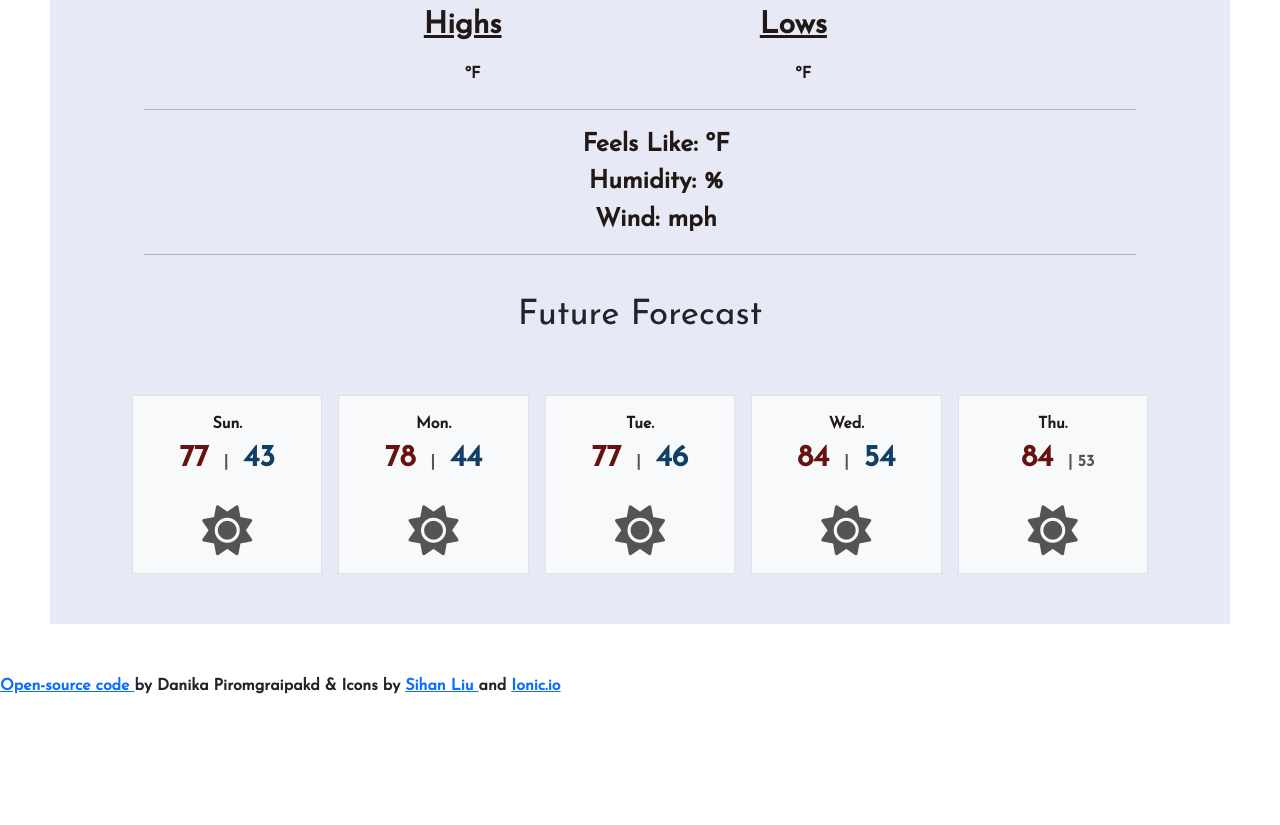
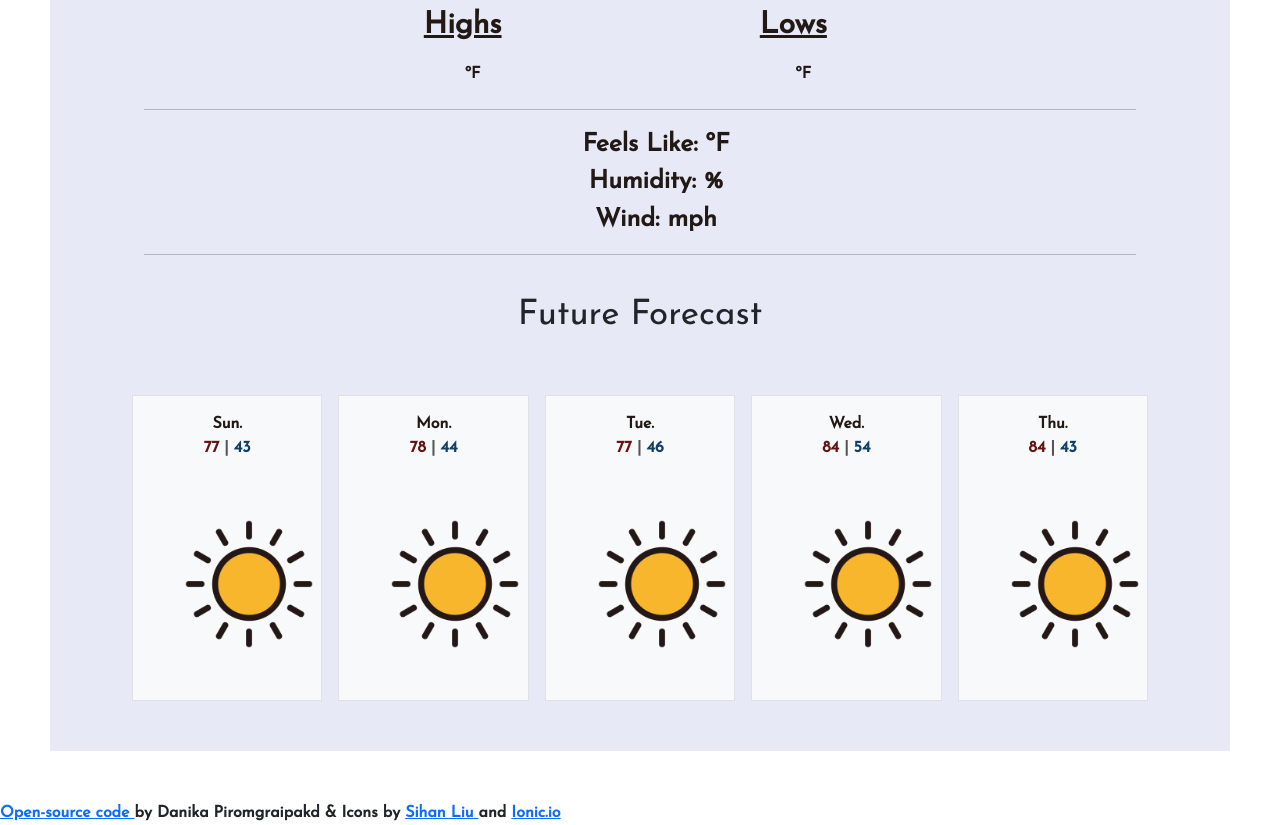
Before and after one commit to 4CCELA/weather-project, a plain HTML site: page index.html in a window 1280 px wide. Shown: the part 614-1439 px from the top of the page. Before the commit the page ends 1312 px from the top, so only its background shows below. Drawn offline with nearby package versions, Linux system fonts and the light colour scheme; no server answers.

Commit message:
Add CSS to highs and lows

```diff
--- a/index.html
+++ b/index.html
@@ -89,36 +89,37 @@
                 <div class="col">
                   <div class="p-3 border bg-light">
                     <span class="days">Sun.</span><br />
-                    <span class="high-temp" id="high-temp">77</span> | <span class="low-temp" id="low-temp">43</span><br /><br />
-                    <i class="fas fa-sun weather-icon"></i>
+                    <span class="high-temps" id="high-temps">77</span> | <span class="low-temps" id="low-temps">43</span><br /><br />
+                    <img src="icons/01d.png" id="icon"/>
                   </div>
                 </div>
                 <div class="col">
                   <div class="p-3 border bg-light">
                     <span class="days">Mon.</span><br />
-                    <span class="high-temp" id="high-temp">78</span> | <span class="low-temp" id="low-temp">44</span><br /><br />
-                    <i class="fas fa-sun weather-icon"></i>
+                    <span class="high-temps" id="high-temps">78</span> | <span class="low-temps" id="low-temps">44</span><br /><br />
+                    <img src="icons/01d.png" id="icon"/>
                   </div>
                 </div>
                 <div class="col">
                   <div class="p-3 border bg-light">
                     <span class="days">Tue.</span><br />
-                    <span class="high-temp" id="high-temp">77</span> | <span class="low-temp" id="low-temp">46</span><br /><br />
-                    <i class="fas fa-sun weather-icon"></i>
+                    <span class="high-temps" id="high-temps">77</span> | <span class="low-temps" id="low-temps">46</span><br /><br />
+                    <img src="icons/01d.png" id="icon"/>
                   </div>
                 </div>
                 <div class="col">
                   <div class="p-3 border bg-light">
                     <span class="days">Wed.</span><br />
-                    <span class="high-temp" id="high-temp">84</span> | <span class="low-temp" id="low-temp">54</span> <br /><br />
-                    <i class="fas fa-sun weather-icon"></i>
+                    <span class="high-temps" id="high-temps">84</span> | <span class="low-temps" id="low-temps">54</span> <br /><br />
+                    <img src="icons/01d.png" id="icon"/>
                   </div>
                 </div>
                 <div class="col">
                   <div class="p-3 border bg-light">
                     <span class="days">Thu.</span><br />
-                    <span class="high-temp" id="high-temp">84</span> | 53 <br /><br />
-                    <i class="fas fa-sun weather-icon" class="forecast-icon"></i></div>
+                    <span class="high-temps" id="high-temps">84</span> | <span class="low-temps" id="low-temps">43</span> <br /><br />
+                    <img src="icons/01d.png" id="icon"/>
+                  </div>
                     <script src="index.js"></script>
                   </div>
                 </div>
--- a/src/styles.css
+++ b/src/styles.css
@@ -35,6 +35,14 @@ background {
 }
 
 .high-temp {
+  color: #671111;
+}
+
+.low-temps {
+  color: #113f67;
+}
+
+.high-temps {
   color: #671111;
 }
 
```
